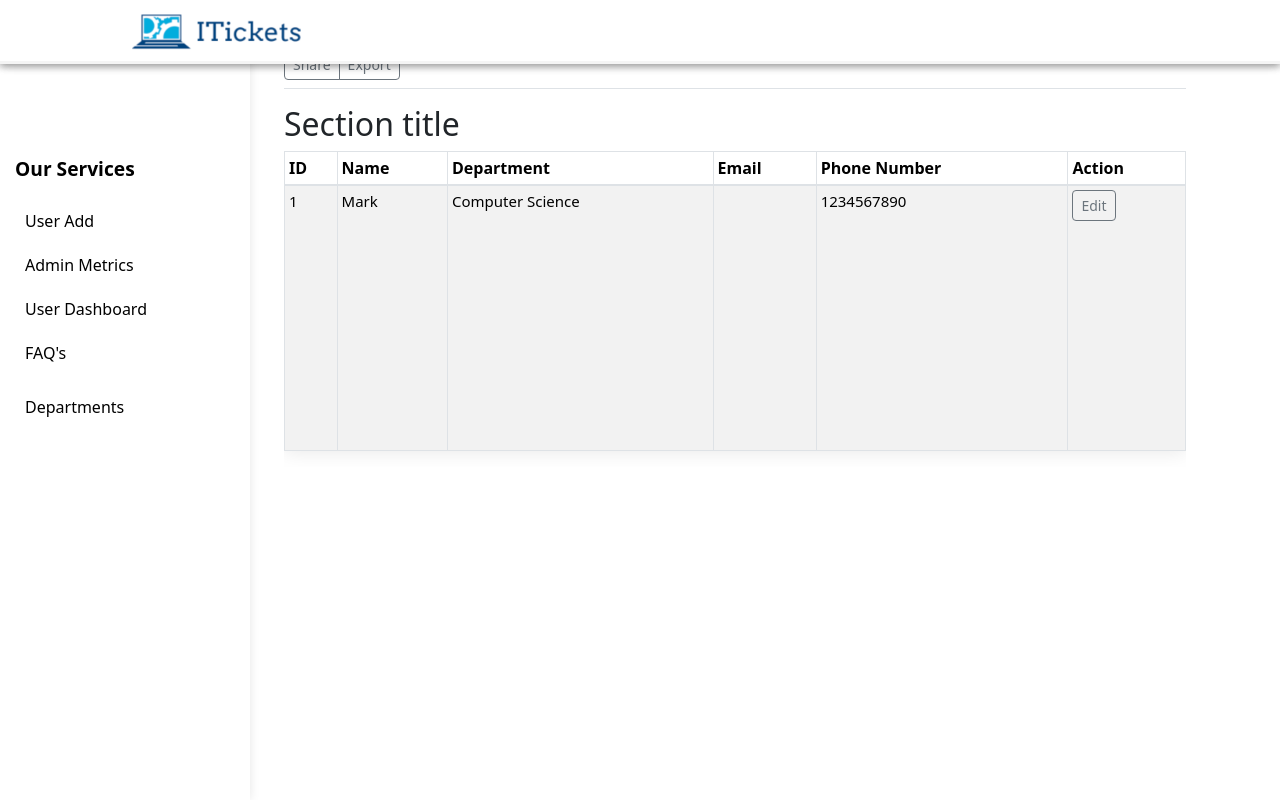
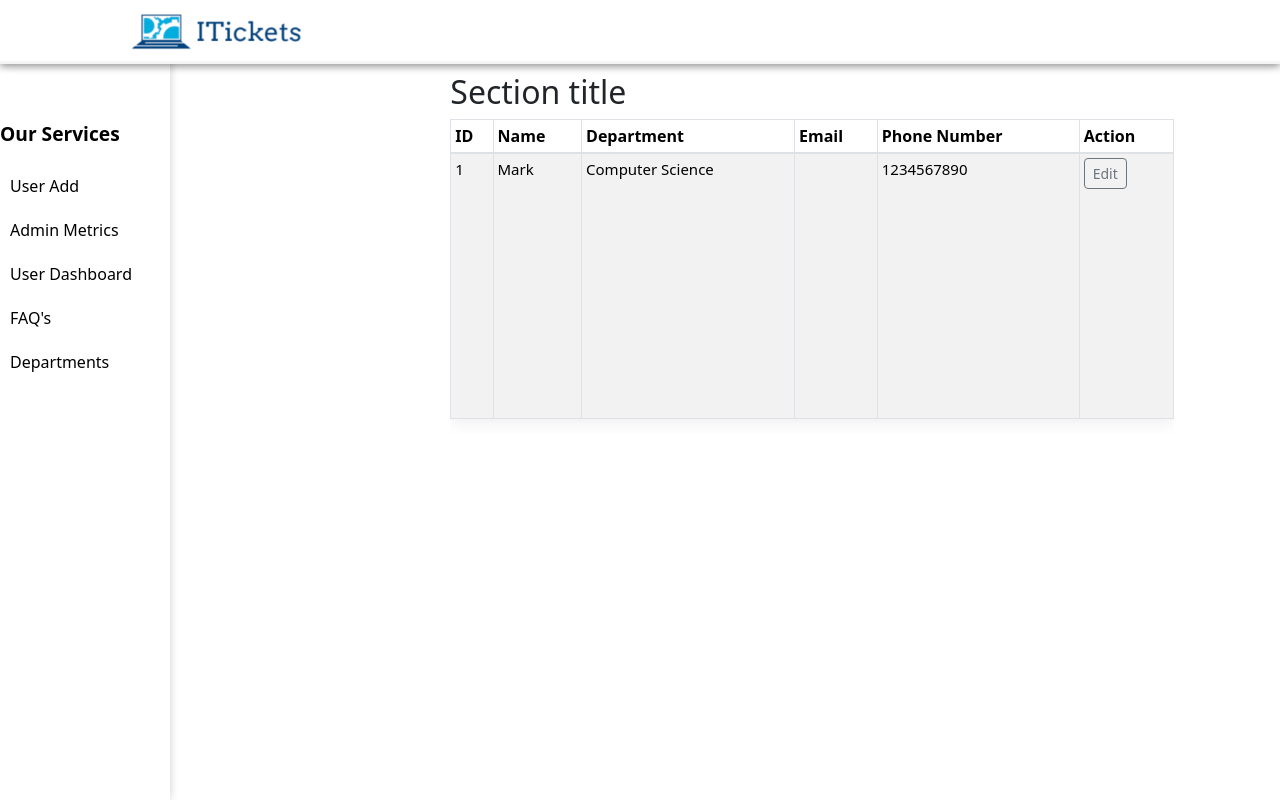
Before and after one commit to sreeyameela/Itickets, a React (Create React App) app in the folder Frontend/: page /admin in a window 1280 px wide. Built offline with nearby package versions, Linux system fonts and the light colour scheme; the HTML template or start-up script is replaced by a standard one.

Commit message:
adjusted responsiveness

```diff
--- a/Frontend/src/App.js
+++ b/Frontend/src/App.js
@@ -21,14 +21,24 @@ function App() {
   return (
     <Router>
       <div className="App">
-        <Header />
-        {isUserLoggedIn && (
+
+
+      {/* {isUserLoggedIn && (
           <div>
             <Link to="/admin">Admin</Link>
             <button onClick={handleLogout}>Logout</button>
             <SideBar />
           </div>
-        )}
+        )} */}
+        <div className="container">
+          <div >
+          <Header />
+          </div>
+          <div className="row flex">
+            <div className="col-2">
+            <SideBar/>
+            </div>
+            <div className='col-10'>
             <Routes>
               <Route path="/" element={<Login />} />
               <Route path="/admin" element={<Admin />} />
@@ -39,8 +49,22 @@ function App() {
               {!isUserLoggedIn && <Route path="/login" element={<Navigate to="/login" />} />}
             </Routes>
             </div>
+
+
+
+          </div>
+
+        </div>
+
+      </div>
+
     </Router>
   );
 }
 
 export default App;
+
+
+
+
+// <Header />
--- a/Frontend/src/components/Page/Admin_metrics.js
+++ b/Frontend/src/components/Page/Admin_metrics.js
@@ -76,13 +76,11 @@ const AdminMetrics = () => {
   };
 
   return (
-    <Container className="p-0">
-      <Row className="container-header">
-        <Col xs={12}></Col>
-      </Row>
+    <Container>
 
-      <Row className="main-area">
-        <Col xs={3} md={3}></Col>
+
+      <Row className="main-area" >
+
         <Col xs={9} md={9}>
           <Row className="card-container">
             {cardData.map((data, index) => (
--- a/Frontend/src/components/Page/Styles.css
+++ b/Frontend/src/components/Page/Styles.css
@@ -167,10 +167,10 @@
 
 
 
-
+/*
 .container {
-  margin: 2rem auto; /* Center the container horizontally */
-}
+  margin: 2rem auto;
+} */
 table {
   border: 1px solid ;
   color: #808080;
--- a/Frontend/src/components/Sidebar/Sidebar.css
+++ b/Frontend/src/components/Sidebar/Sidebar.css
@@ -4,10 +4,11 @@
   top: 0;
   left: 0;
   height: 100%;
-  width: 250px;
+  width: 170px;
   background-color: white;
   color: black;
   padding-top: 20px;
+  padding-left: 20px;
   overflow-y: auto;
   transition: width 0.3s;
   box-shadow: 0 0 10px rgba(0, 0, 0, 0.1);
@@ -26,7 +27,7 @@
 }
 
 .nav-item {
-  margin-bottom: 10px;
+  /* margin-bottom: 10px; */
   color: #3c3c3c;
 }
 
--- a/Frontend/src/components/Sidebar/Sidebar.js
+++ b/Frontend/src/components/Sidebar/Sidebar.js
@@ -74,9 +74,9 @@ const Sidebar = () => {
   };
 
   return (
-    <div className="sidebar" style={{ background: "#555!important", boxShadow: "1px" }}>
+    <div className="sidebar m-0 p-0" style={{ background: "#555!important", boxShadow: "1px" }}>
       <button className="sidebar-toggler" type="button" onClick={toggleDepartments}></button>
-      <ul className={`sidebar-nav ${isDepartmentsOpen ? "open" : ""}`}>
+      <ul className={`sidebar-nav ${isDepartmentsOpen ? "open" : ""}  p-0`}>
         <li className="nav-title">Our Services</li>
         <li className="nav-item">
         <a className="nav-link" href="/useradd">
```
Lines whose indentation alone changed are shown as unchanged.
